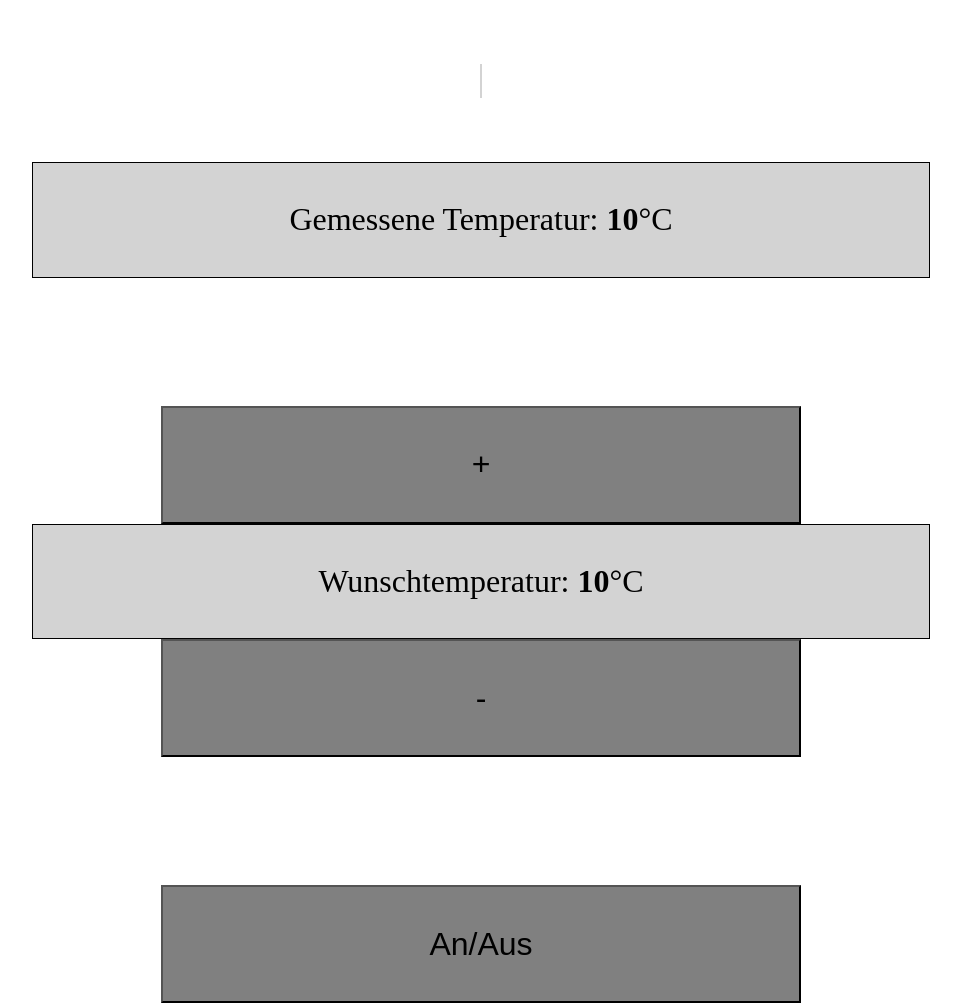
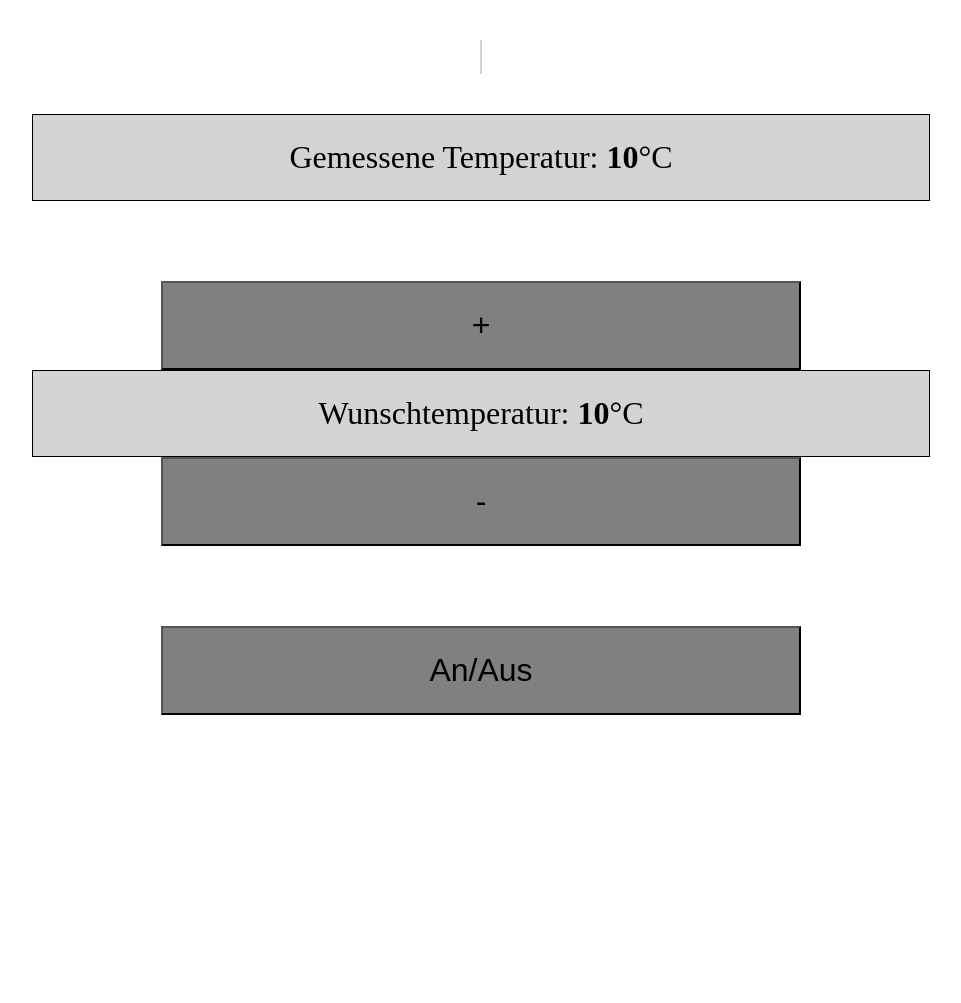
Before and after one commit to Boffmann/HeatControl, a Flask app: template templates/main.html in a window 1280 px wide. Shown: the whole page, without its empty margins (159-1120 px from the left). After the commit the page ends 715 px from the top, so only its background shows below. Run offline with Flask 2, Linux system fonts and the light colour scheme; the template is opened without the code that fills it: most values are stand-ins (such as "Sample title", 1, 10 or a date in 2020); parts of the project's set-up code (start-up, migrations or seed data) failed here and were passed over; some libraries are stand-ins or nearby versions.

Commit message:
Fit entire view on one screen

```diff
--- a/static/main.css
+++ b/static/main.css
@@ -1,12 +1,12 @@
 html, body {
   margin: 0;
-  width: 100%;
-  height: 100%;
+  width: 100vw;
+  height: 100vh;
 }
 
 #isHeating {
   font-size: 2rem;
-  margin-top: 5%;
+  margin-top: 5vh;
   border: 1px solid lightgray;
   height: 2rem;
 }
@@ -19,7 +19,7 @@ html, body {
 }
 
 #temp_control {
-  width: 100%;
+  width: 100vw;
   display: flex;
   flex-direction: column;
   justify-content: center;
@@ -27,29 +27,29 @@ html, body {
 }
 
 #div_is {
-  margin-top: 5%;
-  margin-bottom: 10%;
+  margin-top: 5vh;
+  margin-bottom: 10vh;
 }
 
 #onoff {
-  margin-top: 10%;
+  margin-top: 10vh;
 }
 
 .temp_display {
   font-size: 2rem;
   background-color: lightgray;
   border: 1px solid black;
-  width: 70%;
+  width: 70vw;
   text-align: center;
-  padding-top: 3%;
-  padding-bottom: 3%;
+  padding-top: 3vh;
+  padding-bottom: 3vh;
 }
 
 button {
   background-color: gray;
   color: black;
   font-size: 2rem;
-  width: 50%;
-  padding-top: 3%;
-  padding-bottom: 3%;
+  width: 50vw;
+  padding-top: 3vh;
+  padding-bottom: 3vh;
 }
```
